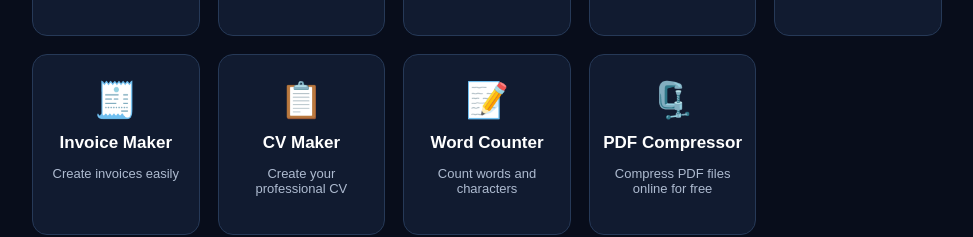
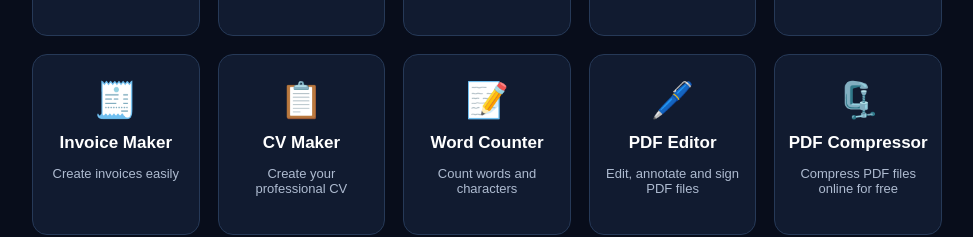
Before and after one commit to Esakhab/raviloop, a plain HTML site: page index.html in a window 1280 px wide. Shown: the part 751-988 px from the top of the page, without its empty margins (153-1126 px from the left). Drawn offline with Linux system fonts and the light colour scheme.

Commit message:
Add PDF Editor link to index.html

```diff
--- a/index.html
+++ b/index.html
@@ -270,6 +270,12 @@ footer a:focus-visible {
       <h3>Word Counter</h3>
       <p>Count words and characters</p>
     </a>
+<a href="pdf-editor.html" class="card">
+  <div class="emoji">🖊️</div>
+  <h3>PDF Editor</h3>
+  <p>Edit, annotate and sign PDF files</p>
+</a>
+
 
     <a href="pdf-compressor.html" class="card">
       <div class="emoji">🗜️</div>
```
